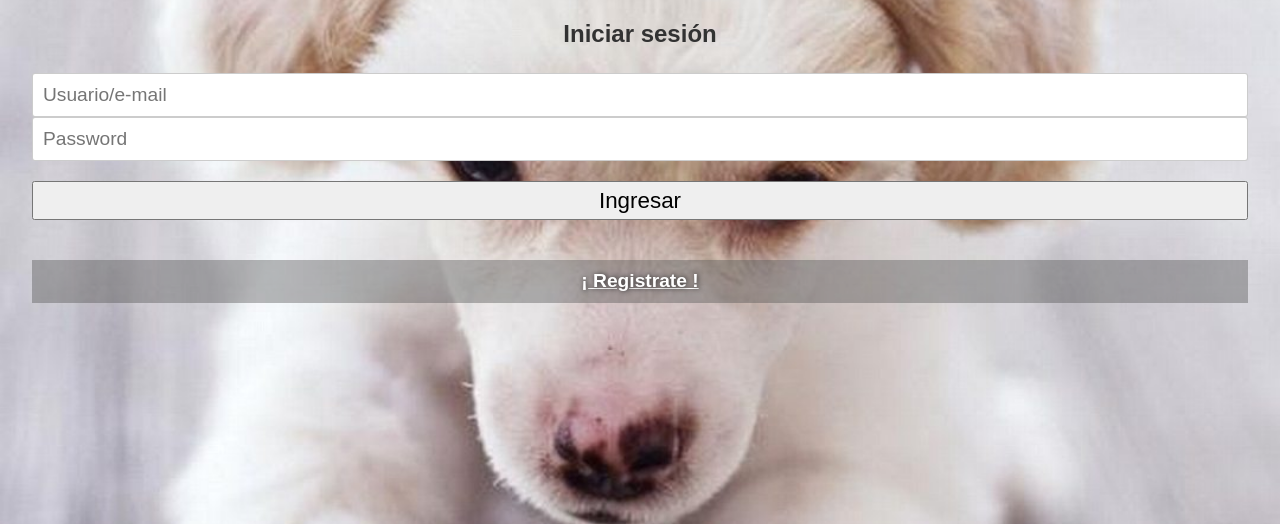
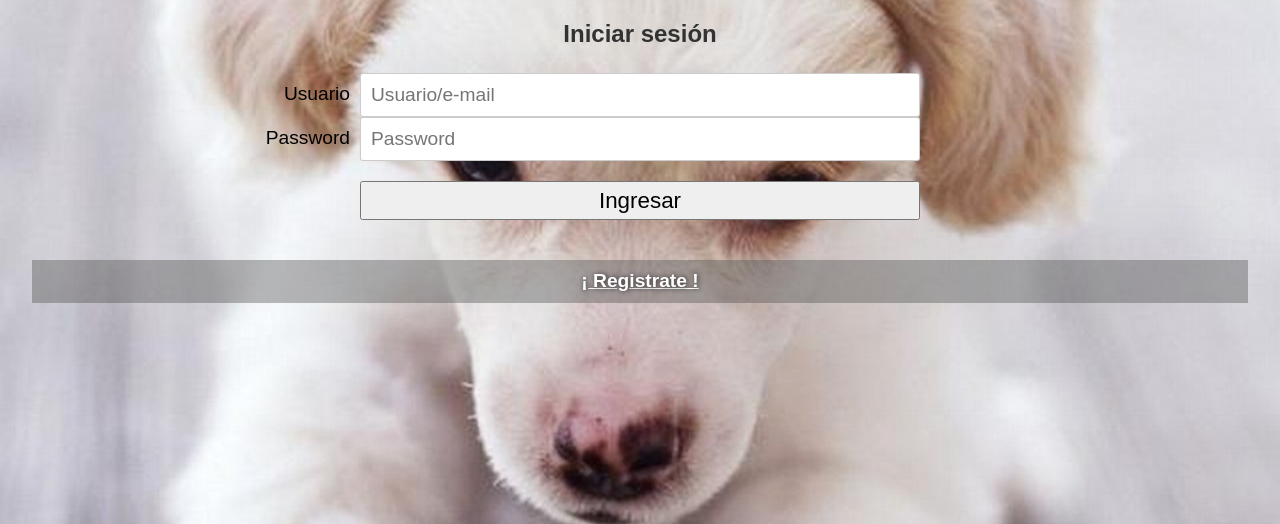
Before and after one commit to infoleod/00_Proyecto_final, a PHP site: page /login.html in a window 1280 px wide. Shown: the part 90-614 px from the top of the page. Run offline with PHP 8.4, Linux system fonts and the light colour scheme.

Commit message:
Leo login

```diff
--- a/css/styles.css
+++ b/css/styles.css
@@ -452,6 +452,9 @@ LE ASIGNE UN COLOR DE FONDO ASI SE VE UN POCO MEJOR*/
   margin: 0 auto;
   overflow: hidden;
 }
+.body_login_princ_form_renglones label{
+  display: none;
+}
 .body_login_princ_form_renglones button {
   margin: 20px 0;
 }
@@ -691,8 +694,6 @@ LE ASIGNE UN COLOR DE FONDO ASI SE VE UN POCO MEJOR*/
   background: linear-gradient(to right, rgba(235,242,225,1) 0%, rgba(212,228,189,1) 100%);
 }
 
-.body_home_login_form {
-}
 
 .body_home_login_form_renglones {
   width: 90%;
@@ -701,19 +702,35 @@ LE ASIGNE UN COLOR DE FONDO ASI SE VE UN POCO MEJOR*/
   padding-top: 10px;
   padding-bottom: 10px;
 }
-.body_home_login_form_renglones label , .body_home_login_form_renglones input {
-  float: left;
-  width: 100%;
-  text-align: left;
-}
 .body_home_login_form_renglones input {
   border: none;
   height: 30px;
+  width: 70%;
   border-radius: 2px;
   color: rgb(150, 150, 150);
+  text-align: left;
+  float: right;
 }
-
-
+.body_login_princ_form_renglones {
+  width: 80%;
+  max-width: 800px;
+}
+.body_login_princ_form_renglones label{
+  display: inline-block;
+  float: left;
+  width: 15%;
+  padding: 10px;
+  text-align: right;
+  font-size: 1.2em;
+}
+.body_login_princ_form_renglones input {
+  float: left;
+  width: 70%;
+}
+.body_login_princ_form_renglones button {
+  max-width: 70%;
+  float: left;
+}
 
 
 /* -- INICIO - FOOTER ------------------------------------------------------*/
--- a/index.html
+++ b/index.html
@@ -38,7 +38,7 @@
         <div class="header-div-menu">
           <nav>
             <ul class="header-div-menu-icon">
-              <li>
+              <li class="header-div-menu-icon-li">
                 <!-- ICONO De menu en Mobile -->
                 <a href="#">
                   <img class="header-div-logo-mobile-menu" src="images/menu-icon.png" alt="menu-icon">
@@ -54,7 +54,7 @@
                     </div>
                   </li>
                   <!-- Productos -->
-                  <li>
+                  <!-- <li>
                     <a href="#">Productos</a>
                     <ul class="header-div-menu-lista-principal">
                       <li>
@@ -72,7 +72,7 @@
                       <li><a href="#">Exoticos</a></li>
                       <li><a href="#">Otros</a></li>
                     </ul>
-                  </li>
+                  </li> -->
                   <li><a href="#">Ofertas</a></li>
                   <li><a href="#">Top 10</a></li>
                   <li><a href="#">Comprar</a></li>
--- a/login.html
+++ b/login.html
@@ -111,20 +111,19 @@
           <!-- imagen de fondo -->
           <!-- Usuario -->
           <div class="body_login_princ_form_renglones">
-            <label>
-              <input type="text" name="user" required class="class-sobre" placeholder="Usuario/e-mail">
-            </label>
+            <label>Usuario</label>
+            <input type="text" name="user" required class="class-sobre" placeholder="Usuario/e-mail">
             <br>
           </div>
           <!-- PassWord -->
           <div class="body_login_princ_form_renglones">
-            <label>
-              <input type="password" name="pass" required class="class-sobre" placeholder="Password">
-            </label>
+            <label>Password</label>
+            <input type="password" name="pass" required class="class-sobre" placeholder="Password">
             <br>
           </div>
 
           <div class="body_login_princ_form_renglones">
+            <label></label>
             <button type="submit" name="enviar">Ingresar</button>
           </div>
           <div class="body_login_princ-registrate">
```
